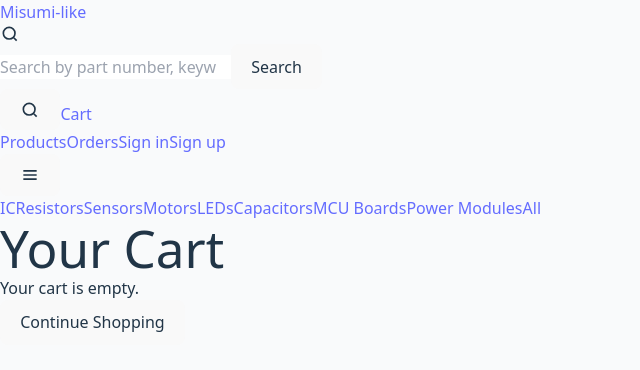
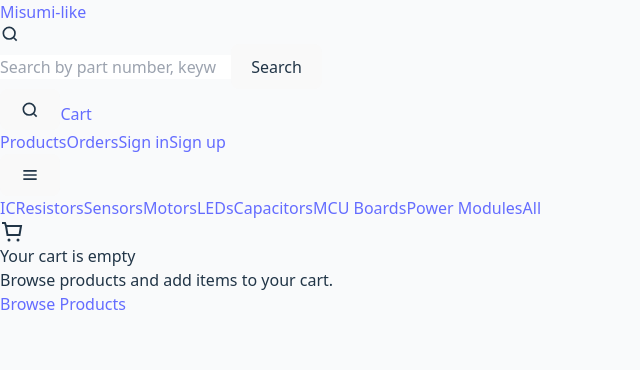
Before and after one commit to vitaminvy/onlineshop, a React (Vite) app: page /cart in a window 1280 px wide. Shown: the top 370 px of the page, without its empty margins (0-640 px from the left). Built offline with nearby package versions, Linux system fonts and the light colour scheme.

Commit message:
feat(cart): add draftQty state and toast support

```diff
--- a/src/pages/Cart.tsx
+++ b/src/pages/Cart.tsx
@@ -5,6 +5,8 @@
 import { formatCurrency } from '@/lib/format';
 import { products as SOURCE } from '@/data/products';
 import type { CartItem } from '@/type';
+import { toast } from 'sonner';
+import { useState } from 'react';
 
 /**
  * Input: cart store
@@ -13,6 +15,8 @@
  */
 export default function Cart() {
   const navigate = useNavigate();
+  // Local draft for typing large numbers without being reset by controlled value
+  const [draftQty, setDraftQty] = useState<Record<string, string>>({});
   type ProductMeta = typeof SOURCE[number];
   type CartLine = { productId: string; qty: number; product?: ProductMeta };
 
@@ -54,21 +58,30 @@
   );
 
   // Empty state
-  if (!lines.length) {
+  if (lines.length === 0) {
     return (
       <Container>
-        <div className="py-10">
-          <h1 className="text-xl font-semibold">Your Cart</h1>
-          <p className="text-gray-600">Your cart is empty.</p>
-          <div className="mt-4">
-              <button
-                  onClick={() => navigate('/')}
-                  className="w-full rounded-md bg-primary px-4 py-2 text-sm font-medium text-center text-white hover:opacity-90"
-                  type="button">
-                  Continue Shopping
-              </button>
-          </div>
-        </div>
+       <div className="rounded-lg border bg-white p-10 text-center">
+  {/* Icon minh hoạ */}
+  <div className="mx-auto mb-4 flex h-14 w-14 items-center justify-center rounded-full bg-gray-100">
+    <svg width="24" height="24" viewBox="0 0 24 24" aria-hidden="true">
+      <path d="M6 6h15l-1.5 9h-12L6 6Z" stroke="currentColor" strokeWidth="2" fill="none"/>
+      <path d="M6 6L5 3H2" stroke="currentColor" strokeWidth="2" fill="none"/>
+      <circle cx="9" cy="20" r="1.5" fill="currentColor"/>
+      <circle cx="18" cy="20" r="1.5" fill="currentColor"/>
+    </svg>
+  </div>
+  <div className="text-lg font-medium text-ink">Your cart is empty</div>
+  <p className="mt-1 text-sm text-gray-600">Browse products and add items to your cart.</p>
+
+  <Link
+    to="/category/all"
+    className="mt-6 inline-flex rounded-md bg-primary px-4 py-2 text-sm font-medium text-white hover:opacity-90"
+    onClick={() => { try { localStorage.removeItem('lastOrder'); } catch { /* empty */ } }}
+  >
+    Browse Products
+  </Link>
+</div>
       </Container>
     );
   }
@@ -108,7 +121,26 @@
   )}
                     <div className="flex items-center gap-2">
                     <button
-                      onClick={() => updateQty?.(l.productId, Math.max(1, l.qty - 1))}
+                      onClick={() => {
+                        /**
+                         * Input: current line qty
+                         * Process: decrement; if next <= 0 remove item; else update qty
+                         * Output: updated cart or removed line with toast
+                         */
+                        const next = l.qty - 1;
+                        if (next <= 0) {
+                          removeFromCart?.(l.productId);
+                          toast.success(`Removed “${l.product?.name ?? 'Item'}”`);
+                        } else {
+                          updateQty?.(l.productId, next);
+                        }
+                        setDraftQty(prev => {
+
+                          // eslint-disable-next-line @typescript-eslint/no-unused-vars
+                          const { [l.productId]: _removed, ...rest } = prev;
+                          return rest;
+                        });
+                      }}
                       className="h-8 w-8 rounded border bg-white text-sm hover:bg-gray-50"
                       aria-label="Decrease quantity"
                       type="button"
@@ -116,21 +148,67 @@
                       −
                     </button>
                     <input
-                      type="number"
-                      min={1}
                       max={l.product?.stock ?? 9999}
-                      value={l.qty}
+                      value={draftQty[l.productId] ?? String(l.qty)}
                       onChange={(e) => {
-                        const v = parseInt(e.target.value || '0', 10);
-                        const next = Number.isNaN(v) ? 1 : Math.max(1, Math.min(v, l.product?.stock ?? 9999));
+                        /**
+                         * Input: user-typed value (may be empty while composing)
+                         * Process: store to local draft without mutating cart yet
+                         * Output: draft reflects what's typed; commit on blur
+                         */
+                        setDraftQty(prev => ({ ...prev, [l.productId]: e.target.value }));
+                      }}
+                      onBlur={(e) => {
+                        /**
+                         * Input: draft value on blur
+                         * Process: if empty -> revert; if <=0 -> remove; else clamp to stock and update
+                         * Output: committed cart quantity or removed line; clears draft
+                         */
+                        const raw = (e.target.value ?? '').trim();
+                        const stock = l.product?.stock ?? Number.POSITIVE_INFINITY;
+                        // Clear draft helper
+                        const clearDraft = () =>
+                          setDraftQty(prev => {
+                            // eslint-disable-next-line @typescript-eslint/no-unused-vars
+                            const { [l.productId]: _, ...rest } = prev;
+                            return rest;
+                          });
+
+                        if (raw === '') {
+                          // Revert to current cart value on empty
+                          clearDraft();
+                          return;
+                        }
+                        const v = Number(raw);
+                        if (!Number.isFinite(v)) {
+                          clearDraft();
+                          return;
+                        }
+                        if (v <= 0) {
+                          removeFromCart?.(l.productId);
+                          toast.success(`Removed “${l.product?.name ?? 'Item'}”`);
+                          clearDraft();
+                          return;
+                        }
+                        const next = Math.min(v, stock === Infinity ? v : stock);
                         updateQty?.(l.productId, next);
+                        clearDraft();
                       }}
                       className="h-8 w-14 rounded border px-2 text-center text-sm outline-none focus:border-primary"
                       aria-label="Quantity"
                     />
                     <button
-                      onClick={() => updateQty?.(l.productId, Math.min(l.product?.stock ?? Infinity, l.qty + 1))}
-                      className="h-8 w-8 rounded border bg-white text-sm hover:bg-gray-50"
+                      onClick={() => {
+                        updateQty?.(l.productId, Math.min(l.product?.stock ?? Infinity, l.qty + 1));
+                        setDraftQty(prev => {
+                          // eslint-disable-next-line @typescript-eslint/no-unused-vars
+                          const { [l.productId]: _, ...rest } = prev;
+                          return rest;
+                        });
+                      }}
+                      disabled={(l.product?.stock ?? Number.POSITIVE_INFINITY) <= l.qty}
+                      aria-disabled={(l.product?.stock ?? Number.POSITIVE_INFINITY) <= l.qty}
+                      className="h-8 w-8 rounded border bg-white text-sm hover:bg-gray-50 disabled:cursor-not-allowed disabled:opacity-50"
                       aria-label="Increase quantity"
                       type="button"
                     >
@@ -141,7 +219,10 @@
 
                 {typeof removeFromCart === 'function' && (
                   <button
-                    onClick={() => removeFromCart(l.productId)}
+                    onClick={() => {
+                      removeFromCart(l.productId);
+                      toast.success(`Removed “${l.product?.name ?? 'Item'}”`);
+                    }}
                     className="rounded-md border bg-white px-3 py-1 text-sm text-gray-700 hover:bg-gray-50"
                     title="Remove"
                   >
@@ -152,7 +233,7 @@
             ))}
            <div className="mt-4">
                <button
-                    onClick={() => navigate('/')}
+                    onClick={() => navigate('/category/all')}
                     className="w-full rounded-md bg-primary px-4 py-2 text-sm font-medium text-center text-white hover:opacity-90"
                     type="button"
                     >
@@ -195,6 +276,7 @@
 
                   // eslint-disable-next-line no-empty
                    catch {}
+                   toast.success('Cart cleared');
                 }}
                 className="mt-2 w-full rounded-md bg-red-500 px-4 py-2 text-white hover:opacity-90"
               >
```
